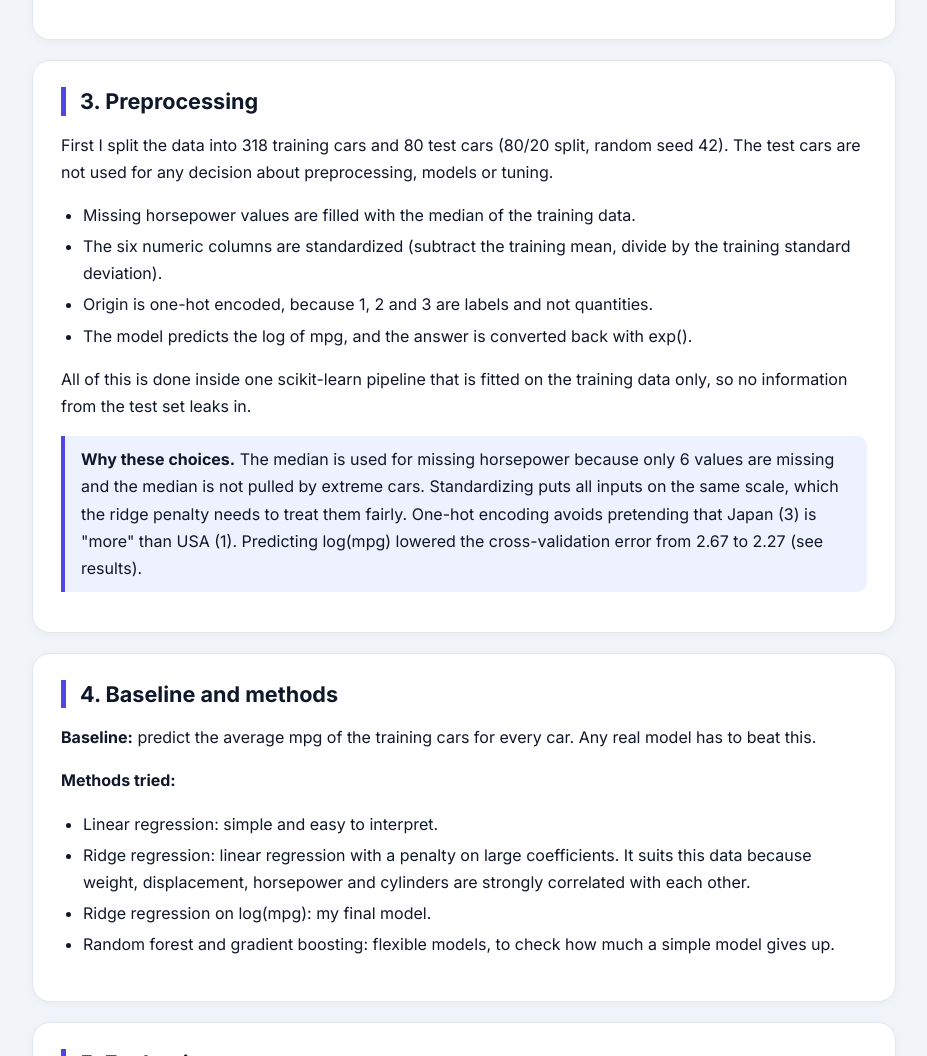
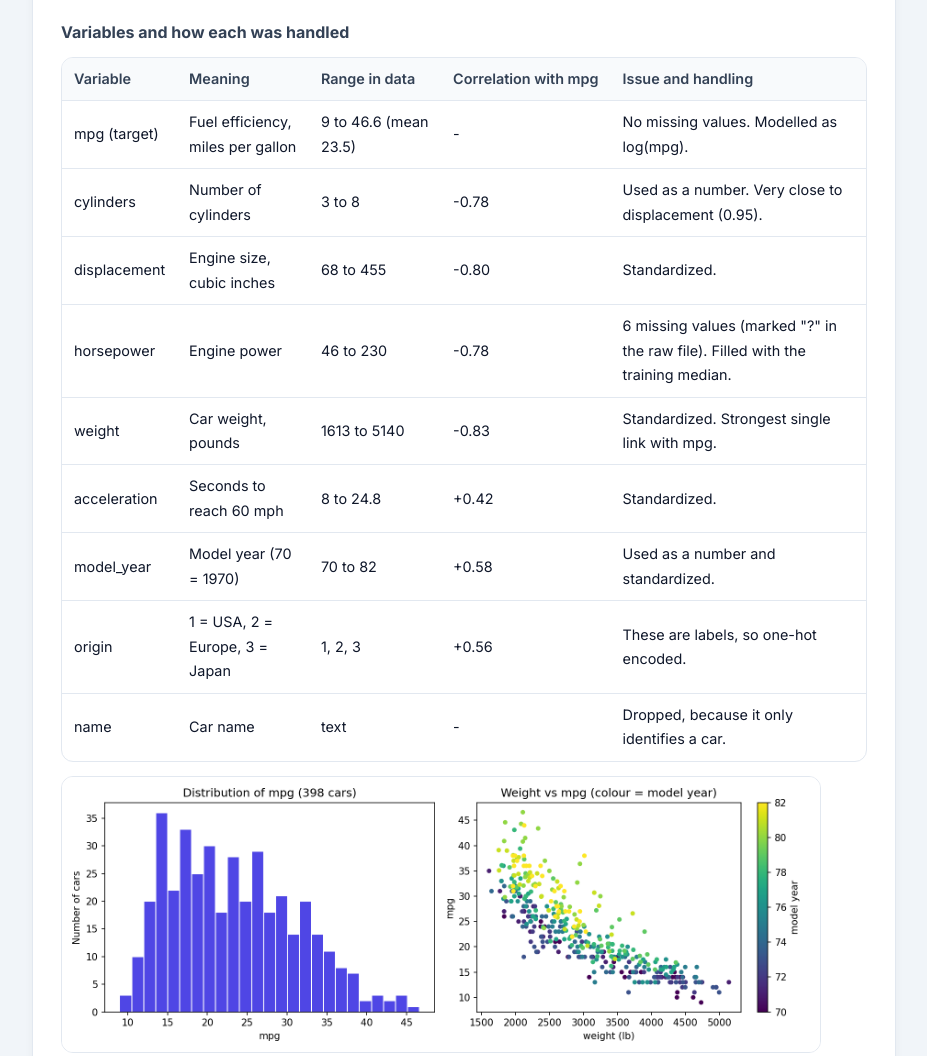
Before and after one commit to miriyalapriya/auto-mpg-project, a plain HTML site: page index.html in a window 1280 px wide. Shown: the part 1441-2497 px from the top of the page, without its empty margins (176-1103 px from the left). Drawn offline with Linux system fonts and the light colour scheme.

Commit message:
Update index.html

```diff
--- a/index.html
+++ b/index.html
@@ -137,6 +137,24 @@
       <li>Quality check: apart from the 6 missing horsepower values there are no missing values. Weight, displacement, cylinders and horsepower are strongly correlated with each other (about 0.84 to 0.95), which matters for choosing and reading the model.</li>
       <li>Source citation: Quinlan, R. (1993). Auto MPG [Dataset]. UCI Machine Learning Repository. <a href="https://doi.org/10.24432/C5859H">https://doi.org/10.24432/C5859H</a></li>
     </ul>
+
+    <h3>Variables and how each was handled</h3>
+    <div class="tablewrap">
+      <table>
+        <tr><th>Variable</th><th>Meaning</th><th>Range in data</th><th>Correlation with mpg</th><th>Issue and handling</th></tr>
+        <tr><td>mpg (target)</td><td>Fuel efficiency, miles per gallon</td><td>9 to 46.6 (mean 23.5)</td><td>-</td><td>No missing values. Modelled as log(mpg).</td></tr>
+        <tr><td>cylinders</td><td>Number of cylinders</td><td>3 to 8</td><td>-0.78</td><td>Used as a number. Very close to displacement (0.95).</td></tr>
+        <tr><td>displacement</td><td>Engine size, cubic inches</td><td>68 to 455</td><td>-0.80</td><td>Standardized.</td></tr>
+        <tr><td>horsepower</td><td>Engine power</td><td>46 to 230</td><td>-0.78</td><td>6 missing values (marked "?" in the raw file). Filled with the training median.</td></tr>
+        <tr><td>weight</td><td>Car weight, pounds</td><td>1613 to 5140</td><td>-0.83</td><td>Standardized. Strongest single link with mpg.</td></tr>
+        <tr><td>acceleration</td><td>Seconds to reach 60 mph</td><td>8 to 24.8</td><td>+0.42</td><td>Standardized.</td></tr>
+        <tr><td>model_year</td><td>Model year (70 = 1970)</td><td>70 to 82</td><td>+0.58</td><td>Used as a number and standardized.</td></tr>
+        <tr><td>origin</td><td>1 = USA, 2 = Europe, 3 = Japan</td><td>1, 2, 3</td><td>+0.56</td><td>These are labels, so one-hot encoded.</td></tr>
+        <tr><td>name</td><td>Car name</td><td>text</td><td>-</td><td>Dropped, because it only identifies a car.</td></tr>
+      </table>
+    </div>
+    <img src="data_overview.png" alt="Histogram of mpg and scatter plot of weight against mpg" width="760">
+    <p><b>Figure.</b> Left: how mpg is spread across the 398 cars (half of the cars are between 17.5 and 29 mpg). Right: heavier cars get lower mpg (correlation -0.83), with the colour showing model year.</p>
   </section>
 
   <section>
@@ -295,7 +313,7 @@
     <p>Points close to the red line are good predictions. The model follows the line well, and the biggest misses are at the high-mpg end. The five largest errors on the test set were:</p>
     <div class="tablewrap">
       <table>
-        <tr><th>Row in CSV</th><th>Specs</th><th>Actual</th><th>Predicted</th><th>Error</th></tr>
+        <tr><th>Row (index in CSV, from 0)</th><th>Specs</th><th>Actual</th><th>Predicted</th><th>Error</th></tr>
         <tr><td>394</td><td>4 cyl, 97 cu in, 52 hp, 2130 lb, 1982, Europe</td><td>44.0</td><td>36.6</td><td>-7.4</td></tr>
         <tr><td>377</td><td>4 cyl, 91 cu in, 68 hp, 1970 lb, 1982, Japan</td><td>31.0</td><td>37.1</td><td>+6.1</td></tr>
         <tr><td>275</td><td>6 cyl, 163 cu in, 125 hp, 3140 lb, 1978, Europe</td><td>17.0</td><td>22.9</td><td>+5.9</td></tr>
@@ -326,11 +344,11 @@
   <section>
     <h2>12. Reproduce this work</h2>
     <ol>
-      <li>Get the data from the UCI Auto MPG dataset. A cleaned copy (name column dropped) is in the repository as auto_mpg.csv. Missing horsepower values are empty cells.</li>
+      <li>Get the data from the UCI Auto MPG dataset. A cleaned copy (name column dropped) is in the repository as auto_mpg.csv. Missing horsepower values are empty cells. The notebook also downloads the data directly from UCI.</li>
       <li>Open auto_mpg_project.ipynb in Google Colab or Jupyter (Python 3 with pandas, NumPy, scikit-learn and Matplotlib) and run all cells in order. The libraries are listed in requirements.txt.</li>
       <li>Split: train_test_split with test_size=0.2 and random_state=42 gives 318 training and 80 test rows. The exact row numbers are saved in train_rows.csv and test_rows.csv. Cross-validation uses KFold with 5 splits, shuffle=True and random_state=42.</li>
       <li>Final model: median imputation, standardization of the six numeric columns, one-hot encoding of origin, then Ridge with alpha=1.0 on log(mpg).</li>
-      <li>The last notebook cell writes model.json (means, scales, coefficients, intercept and error range). Those numbers are what this page uses in the predictor.</li>
+      <li>A notebook cell writes model.json (means, scales, coefficients, intercept and error range). Those numbers are what this page uses in the predictor.</li>
     </ol>
     <p>Code and data: <a href="https://github.com/miriyalapriya/auto-mpg-project">github.com/miriyalapriya/auto-mpg-project</a>. No passwords, keys or private data are used. The dataset is public.</p>
   </section>
```
